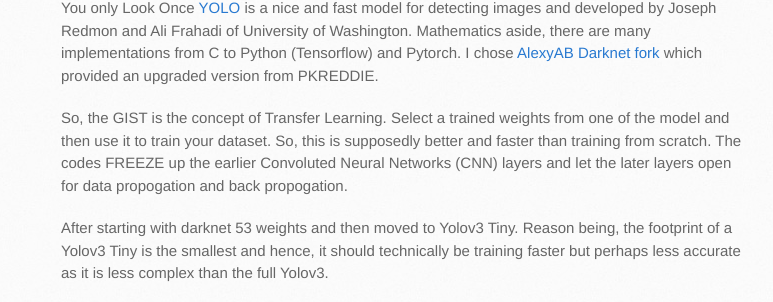
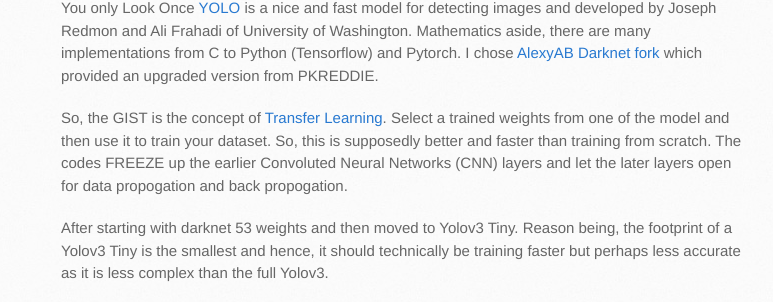
Before and after one commit to StrongRay/StrongRay.github.io, a Jekyll site: the page built from index.md, in a window 1280 px wide and 900 px high, scrolled down 2281 px. Shown: the part 151-453 px from the top of the window, without its empty margins (109-882 px from the left). Built offline with Jekyll 4.4.1, drawn with Linux system fonts in a browser that asks for light colours; our own code applies the rules of GitHub Pages for plain Markdown files; part of the change alters nothing that is shown.

```diff
--- a/index.md
+++ b/index.md
@@ -33,7 +33,7 @@ By sheer randomness, I decided on 74 images after discarding some.  By reading u
 
 You only Look Once [YOLO](https://pjreddie.com/media/files/papers/YOLOv3.pdf) is a nice and fast model for detecting images and developed by Joseph Redmon and Ali Frahadi of University of Washington.  Mathematics aside, there are many implementations from C to Python (Tensorflow) and Pytorch.  I chose [AlexyAB Darknet fork](https://github.com/AlexeyAB/darknet) which provided an upgraded version from PKREDDIE.
 
-So, the GIST is the concept of Transfer Learning.  Select a trained weights from one of the model and then use it to train your dataset.  So, this is supposedly better and faster than training from scratch.  The codes FREEZE up the earlier Convoluted Neural Networks (CNN) layers and let the later layers open for data propogation and back propogation.
+So, the GIST is the concept of [Transfer Learning](https://machinelearningmastery.com/transfer-learning-for-deep-learning/).  Select a trained weights from one of the model and then use it to train your dataset.  So, this is supposedly better and faster than training from scratch.  The codes FREEZE up the earlier Convoluted Neural Networks (CNN) layers and let the later layers open for data propogation and back propogation.
 
 After starting with darknet 53 weights and then moved to Yolov3 Tiny. Reason being, the footprint of a Yolov3 Tiny is the smallest and hence, it should technically be training faster but perhaps less accurate as it is less complex than the full Yolov3.
 
```
